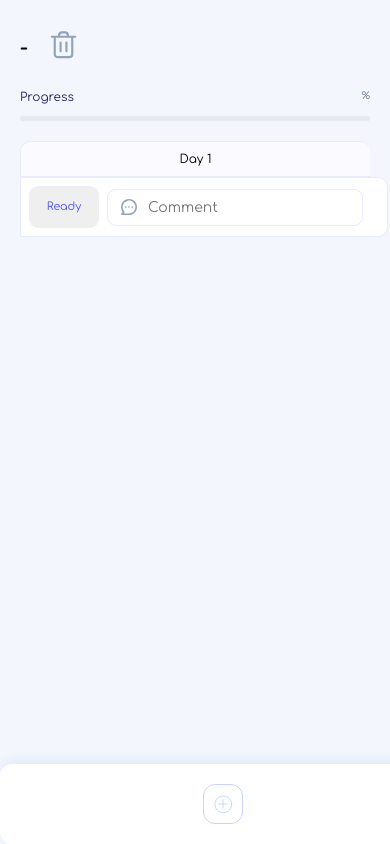
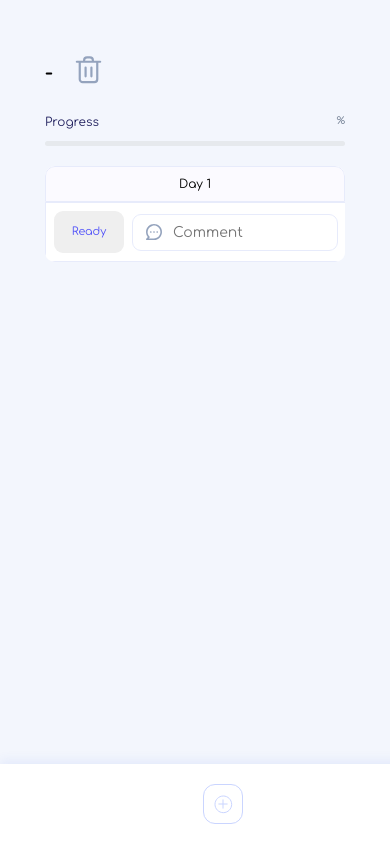
Before and after one commit to akutuzova11/js-habbit-flow, a website built with Vite: page index.html in a window 390 px wide. Built offline with nearby package versions, Linux system fonts and the light colour scheme.

Commit message:
adjust borders and update pannel styling in mobile

```diff
--- a/src/style.css
+++ b/src/style.css
@@ -171,7 +171,6 @@ h1 {
 }
 
 .habit {
-
   border-radius: 10px;
   display: flex;
   align-items: stretch;
@@ -396,9 +395,10 @@ h2 {
 }
 
 @media (max-width: 900px) {
+
   .app {
     flex-direction: column;
-    gap: 20px;
+
   }
 
   .pannel {
@@ -409,8 +409,11 @@ h2 {
     bottom: 0;
     z-index: 10;
     box-shadow: 0px -4px 10px rgba(62, 107, 224, 0.08);
-    border-radius: 12px;
+    border-radius: 0;
     min-width: auto;
+    display: flex;
+    justify-content: center;
+    align-items: center;
   }
 
   .logo {
@@ -437,7 +440,7 @@ h2 {
 
   .content {
     min-width: 300px;
-    padding: 20px;
+    padding-bottom: 40px;
     margin-bottom: 60px;
   }
 
@@ -460,18 +463,25 @@ h2 {
   .habit {
     flex-direction: column;
     align-items: stretch;
+    border-radius: 10px;
+    overflow: hidden;
   }
 
   .habit__day {
     border-radius: 10px 10px 0 0;
     border-bottom: 1px solid #E7EBFB;
-    border-right: none;
+    border-left: 1px solid #E7EBFB;
+    border-right: 1px solid #E7EBFB;
     padding: 15px;
     min-width: auto;
     text-align: center;
   }
 
   .habit__form {
+    border-radius: 0;
+    border-bottom: 1px solid #E7EBFB;
+    border-left: 1px solid #E7EBFB;
+    border-right: 1px solid #E7EBFB;
     display: flex;
     gap: 8px;
     width: 100%;
@@ -481,8 +491,14 @@ h2 {
     justify-content: space-around;
     max-width: 830px;
     min-width: 200px;
+  }
 
+  .habit__comment-container {
+    border-radius: 0 0 10px 10px;
+    border-left: 1px solid #E7EBFB;
+    border-right: 1px solid #E7EBFB;
   }
+
 
   .input__text {
     padding-left: 40px;
```
